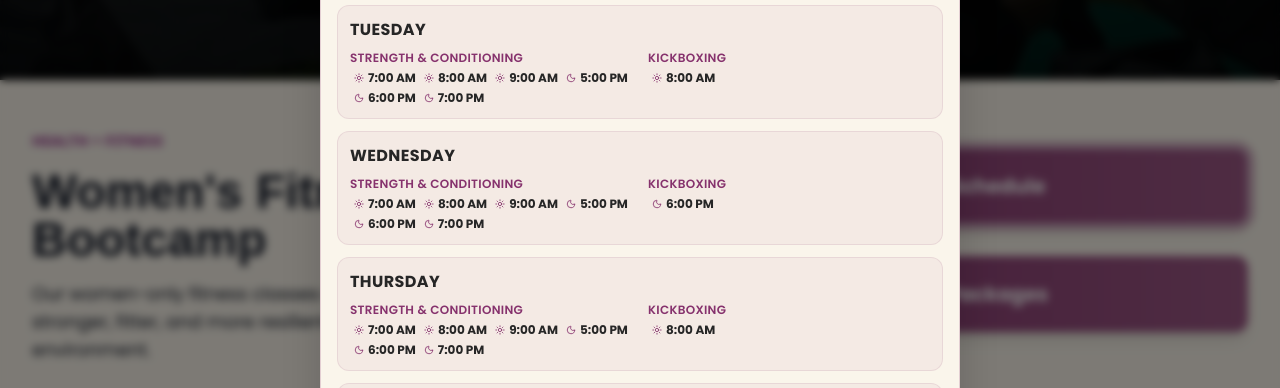
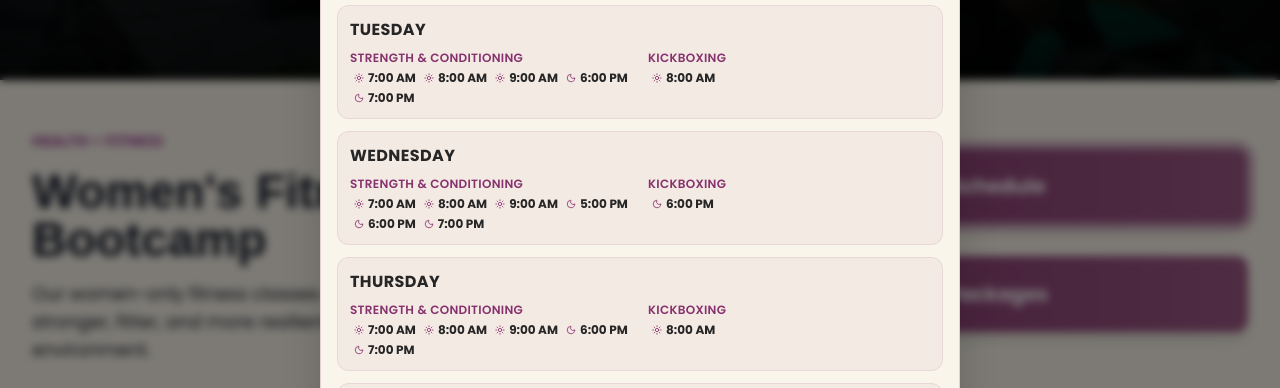
Before and after one commit to x0nata/AfroHeat, a React (Vite) app: page / in a window 1280 px wide. Both pictures are taken after a click on the button "See Our Schedule". Shown: the part 824-1212 px from the top of the page. Built offline with nearby package versions, Linux system fonts and the light colour scheme; a web font is replaced by a local one.

Commit message:
fix(ui): remove 5:00 PM strength class on Tuesday and Thursday

```diff
--- a/src/components/ui/ScheduleModal.tsx
+++ b/src/components/ui/ScheduleModal.tsx
@@ -15,7 +15,7 @@ const ScheduleModal: React.FC<ScheduleModalProps> = ({ isOpen, onClose }) => {
       kickboxing: ['6:00 PM']
     },
     tuesday: {
-      strength: ['7:00 AM', '8:00 AM', '9:00 AM', '5:00 PM', '6:00 PM', '7:00 PM'],
+      strength: ['7:00 AM', '8:00 AM', '9:00 AM', '6:00 PM', '7:00 PM'],
       kickboxing: ['8:00 AM']
     },
     wednesday: {
@@ -23,7 +23,7 @@ const ScheduleModal: React.FC<ScheduleModalProps> = ({ isOpen, onClose }) => {
       kickboxing: ['6:00 PM']
     },
     thursday: {
-      strength: ['7:00 AM', '8:00 AM', '9:00 AM', '5:00 PM', '6:00 PM', '7:00 PM'],
+      strength: ['7:00 AM', '8:00 AM', '9:00 AM',  '6:00 PM', '7:00 PM'],
       kickboxing: ['8:00 AM']
     },
     friday: {
```
